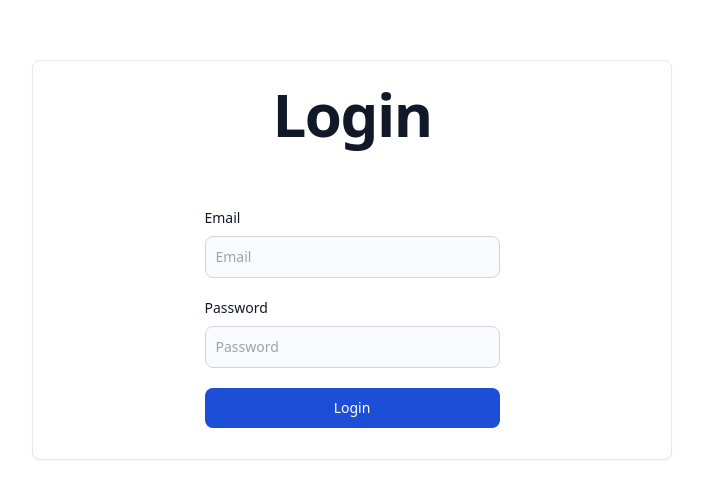
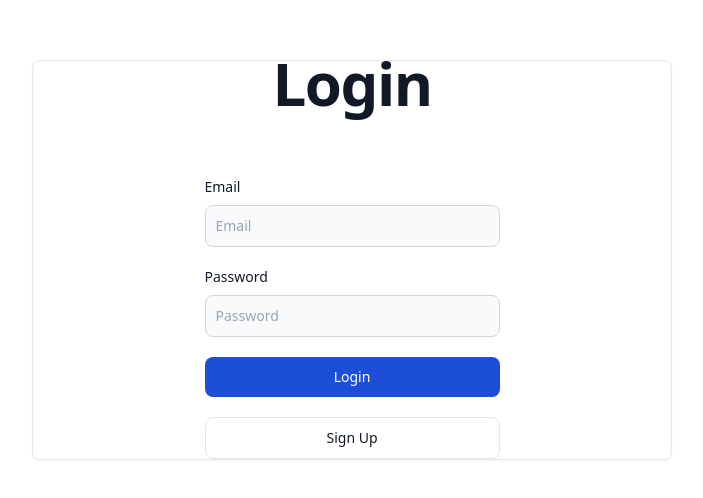
Before and after one commit to LucianoPalacioDev/client-personal-blog, a Next.js app: page /login in a window 1280 px wide. Shown: the part 140-638 px from the top of the page, without its empty margins (288-991 px from the left). Built offline with nearby package versions, Linux system fonts and the light colour scheme.

Commit message:
feat: add sign-up button on the login page

```diff
--- a/components/login/LoginForm.js
+++ b/components/login/LoginForm.js
@@ -1,10 +1,11 @@
 "use client";
 import { useState } from "react";
 import CustomPrimaryButton from "@/components/shared/CustomPrimaryButton";
-import CustomTextInput from "@/components/shared/CustomTextInput";
 import CustomEmailInput from "@/components/shared/CustomEmailInput";
 import CustomPasswordInput from "@/components/shared/CustomPasswordInput";
 import { validateEmail } from "@/helpers/utils";
+import CustomSecondaryButton from "@/components/shared/CustomSecondaryButton";
+import Link from "next/link";
 
 export default function LoginForm() {
   const [emailText, setEmailText] = useState("");
@@ -13,7 +14,7 @@ export default function LoginForm() {
 
   const handleEmailTextChange = (e) => {
     setEmailText(e.target.value);
-    setEmailErrorText('');
+    setEmailErrorText("");
   };
 
   const handlePasswordTextChange = (e) => {
@@ -23,7 +24,7 @@ export default function LoginForm() {
   const handleLogin = (event) => {
     event.preventDefault();
     if (!validateEmail(emailText)) {
-      setEmailErrorText('Please, enter a valid email address!');
+      setEmailErrorText("Please, enter a valid email address!");
       return;
     }
   };
@@ -52,6 +53,12 @@ export default function LoginForm() {
           <CustomPrimaryButton text="Login" type="submit" />
         </div>
       </form>
+      <Link href="/sign-up">
+        <CustomSecondaryButton
+          text="Sign Up"
+          type="button"
+        />
+      </Link>
     </div>
   );
 }
```
